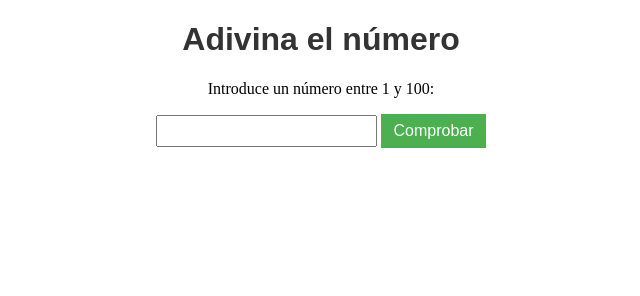
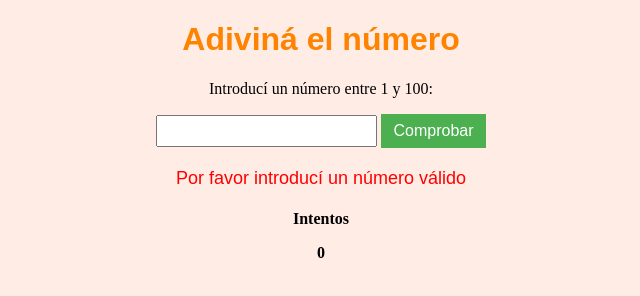
Before and after one commit to cristianseltenreich/js_repaso, a website: page juego-adivinanza-js/index.html in a window 1280 px wide. Both pictures are taken after a click on the button "Comprobar". Shown: the whole page, without its empty margins (319-959 px from the left). Drawn offline with Linux system fonts and the light colour scheme.

Commit message:
juego adivinanza codeado

```diff
--- a/juego-adivinanza-js/index.html
+++ b/juego-adivinanza-js/index.html
@@ -10,11 +10,12 @@
 </head>
 
 <body>
-    <h1>Adivina el número</h1>
-    <p>Introduce un número entre 1 y 100:</p>
+    <h1>Adiviná el número</h1>
+    <p>Introducí un número entre 1 y 100:</p>
     <input type="number" id="numeroEntrada">
-    <button>Comprobar</button>
-    <p id="mensaje"></p>
+    <button onclick="chequeoResultado()">Comprobar</button>
+    <p id="mensaje">A Jugar!!</p>
+    <h4>Intentos<p id="intentos">0</p></h4>
 
     <script src="script.js"></script>
 </body>
--- a/juego-adivinanza-js/script.js
+++ b/juego-adivinanza-js/script.js
@@ -0,0 +1,41 @@
+//generamos número al azar entre 1 y 100
+let numeroAleatorio = Math.floor(Math.random() * 100) + 1;
+
+//obtenemos el numero ingresado por el usuario
+let numeroIngresado = document.getElementById('numeroEntrada');
+
+//asignamos el elemento del documento con id "mensaje"
+//para poder utilizarlo mostrando mensajes
+let mensaje = document.getElementById('mensaje');
+
+let intentos = document.getElementById('intentos');
+
+
+
+//esta acción se va a ejecutar cuando se haga click
+//en el botón Comprobar
+function chequeoResultado() {
+    let numero = parseInt(numeroIngresado.value);
+
+    //si el número ingresado es menor que el número aleatorio
+    if (numero < 1 || numero > 100 || isNaN(numero)) {
+        mensaje.textContent = 'Por favor introducí un número válido';
+        mensaje.style.color = "red";
+        return; //salimos de la función para evitar que se ejecute el resto del código
+    }
+    //si el número ingresado es igual que el número aleatorio
+    if (numero == numeroAleatorio) {
+        mensaje.textContent = 'Felicitaciones! Adivinaste el número';
+        mensaje.style.color = "green";
+        numeroIngresado.disabled = true; //desactivamos el input para evitar que el usuario pueda ingresar un nuevo número
+    }
+    //si el número ingresado es más alto que el número aleatorio
+    else if (numero > numeroAleatorio){
+        mensaje.textContent = 'El número ingresado es más alto que el número aleatorio. Probá con uno más bajo!';
+        mensaje.style.color = "red";
+    }else {
+        mensaje.textContent = 'El número ingresado es más bajo que el número aleatorio. Probá con uno más alto!';
+        mensaje.style.color = "red";
+    }
+    intentos.textContent = `${parseInt(intentos.textContent) + 1}`;
+}
--- a/juego-adivinanza-js/style.css
+++ b/juego-adivinanza-js/style.css
@@ -1,9 +1,10 @@
 body {
     text-align: center;
+    background-color: rgba(255, 127, 80, 0.145);
   }
 
   h1 {
-    color: #333;
+    color: #fe8300;
     font-family: Arial, sans-serif;
   }
 
```
Also changed, not shown: juego-adivinanza-js/README.md.
